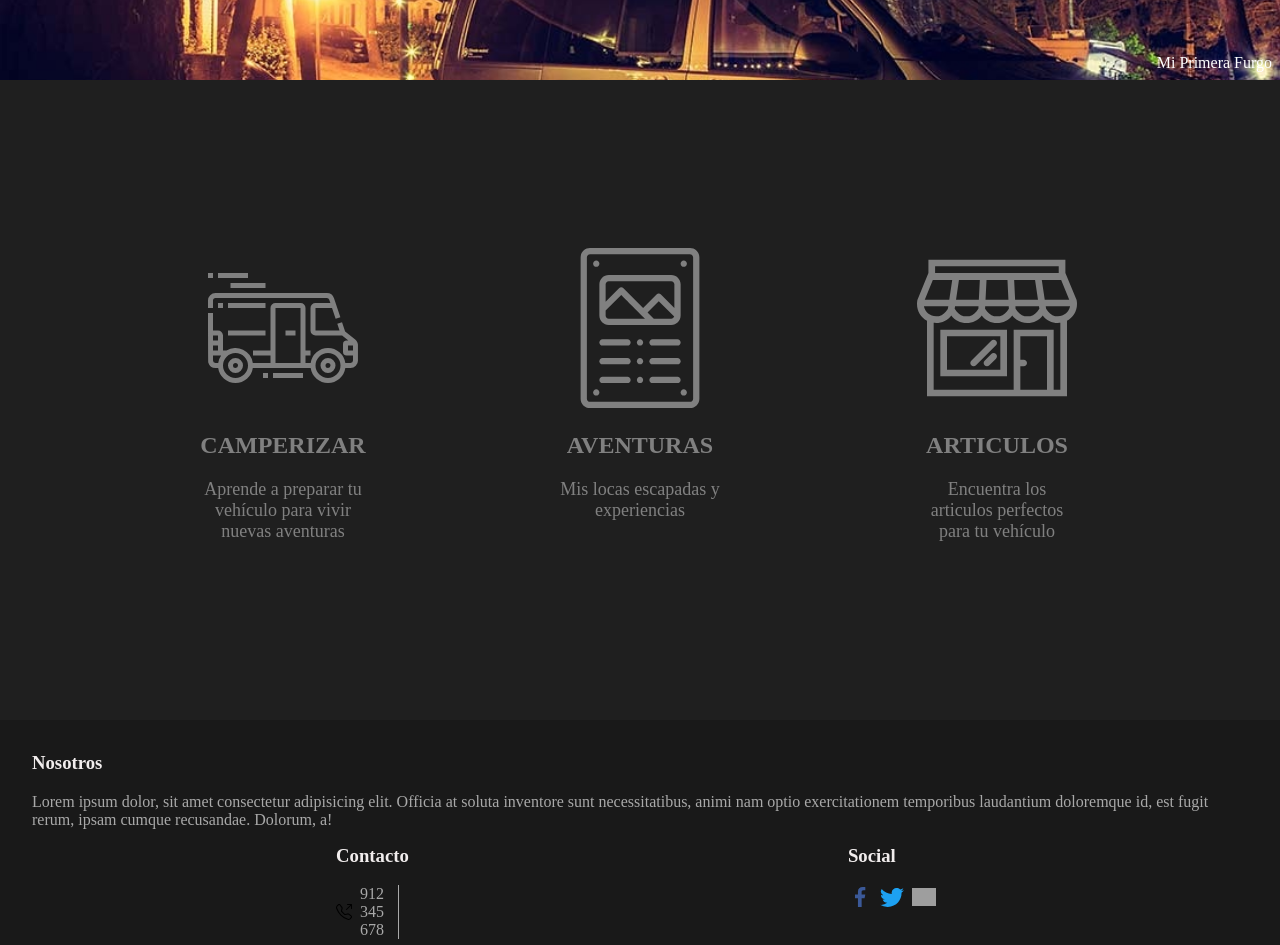
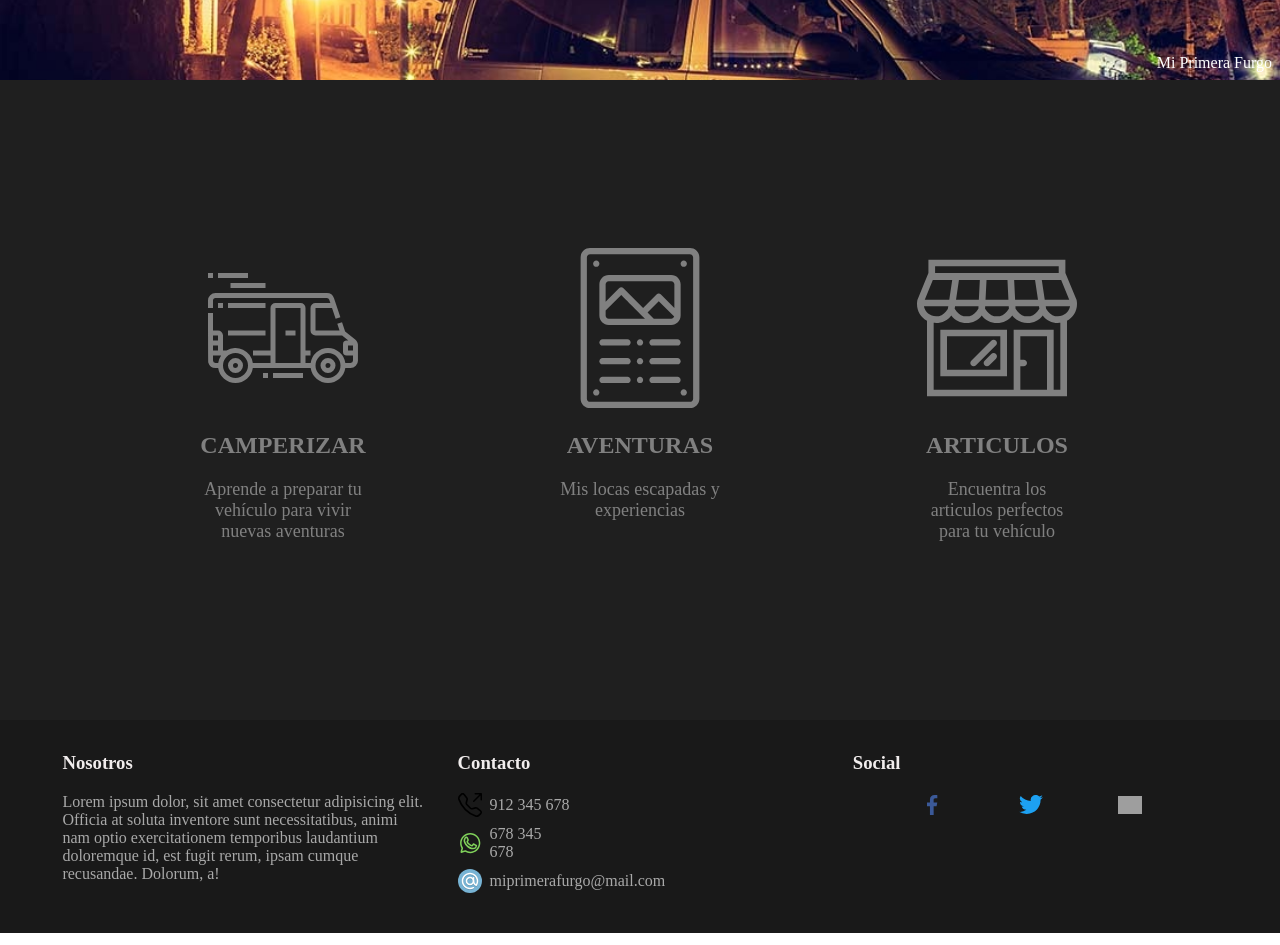
Before and after one commit to j0tac3/miprimerafurgo, an Angular app: page /home in a window 1280 px wide. Shown: the top 945 px of the page. Built offline with nearby package versions, Linux system fonts and the light colour scheme; grey boxes are pictures that could not be loaded.

Commit message:
Maquetando el footer

```diff
--- a/src/app/components/home-components/footer/footer.component.css
+++ b/src/app/components/home-components/footer/footer.component.css
@@ -2,16 +2,15 @@
     padding: 2rem;
 
     display: flex;
-    flex-wrap: wrap;
     justify-content: space-evenly;
 
     min-height: 5rem;
     color: darkgray;
     background-color: rgba(0, 0, 0, 0.9);
 }
-.footer-region-container:Not(:last-child){
+/* .footer-region-container:Not(:last-child){ */
+.footer-region-container{
     width: 30%;
-    border-right: thin solid;
 }
 .title{
     color: #f1eded;
--- a/src/app/components/home-components/footer/footer.component.html
+++ b/src/app/components/home-components/footer/footer.component.html
@@ -1,19 +1,19 @@
 <div class="footer-container">
-    <div class="nosotros-container">
+    <div class="nosotros-container footer-region-container">
         <h3 class="title">Nosotros</h3>
         <p class="nosotros-text">Lorem ipsum dolor, sit amet consectetur adipisicing elit. Officia at soluta inventore sunt necessitatibus, animi nam optio exercitationem temporibus laudantium doloremque id, est fugit rerum, ipsam cumque recusandae. Dolorum, a!</p>
     </div>
-    <div class="contacto-container">
+    <div class="contacto-container footer-region-container">
         <h3 class="title">Contacto</h3>
-        <div class="contact-option footer-region-container">
+        <div class="contact-option">
             <img    src="assets/media/icons/social/telephone_dark.svg"
-                    alt=""
+                    alt="Facebook"
                     class="contact-icon">
             <span>912 345 678</span>
         </div>
         <div class="contact-option footer-region-container">
             <img    src="assets/media/icons/social/whatsapp_color.svg"
-                    alt=""
+                    alt="Twitter"
                     class="contact-icon">
             <span>678 345 678</span>
         </div>
@@ -28,7 +28,7 @@
         <h3 class="title">Social</h3>
         <div class="socials">
             <img    src="assets/media/icons/social/facebook_color.svg"
-                    alt=""
+                    alt="Instagram"
                     class="social-icon"
                     (click)="goTo('facebook')">
             <img    src="assets/media/icons/social/twitter_color.svg"
@@ -41,9 +41,4 @@
                     (click)="goTo('instagram')">
         </div>
     </div>
-    <!-- <div class="social-container">
-        <img src="assets/media/icons/social/facebook_dark.svg" alt="" class="social-icon">
-        <img src="assets/media/icons/social/twitter_dark.svg" alt="" class="social-icon">
-        <img src="assets/media/icons/social/instagram_dark.svg" alt="" class="social-icon">
-    </div> -->
 </div>
```
